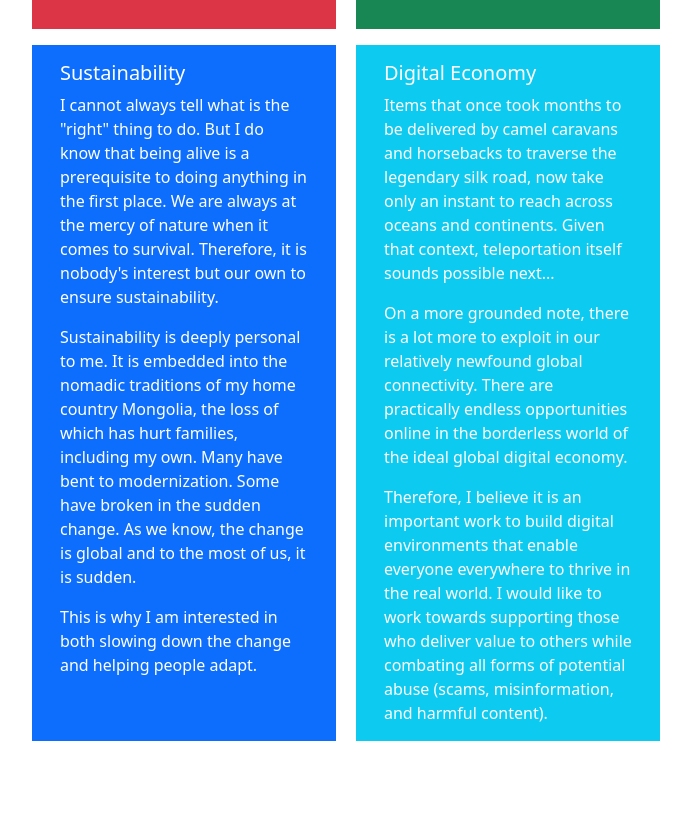
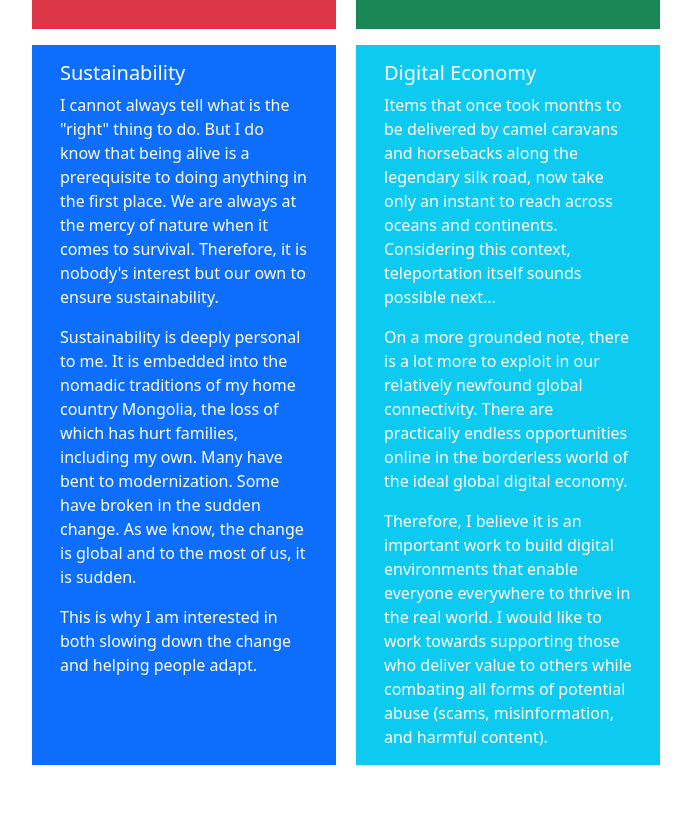
Before and after one commit to MunkhtulgaB/munkhtulgab.github.io, a plain HTML site: page index.html in a window 1280 px wide. Shown: the part 3269-4103 px from the top of the page, without its empty margins (148-839 px from the left). Drawn offline with nearby package versions, Linux system fonts and the light colour scheme.

Commit message:
Minor wording change on an interest card

```diff
--- a/index.html
+++ b/index.html
@@ -203,9 +203,9 @@
           <div class="card-body">
             <h5 class="card-title">Digital Economy</h5>
             <p class="card-text">
-              Items that once took months to be delivered by camel caravans and horsebacks to traverse the legendary silk road,
+              Items that once took months to be delivered by camel caravans and horsebacks along the legendary silk road,
               now take only an instant to reach across oceans and continents.
-              Given that context, teleportation itself sounds possible next...
+              Considering this context, teleportation itself sounds possible next...
             </p>
 
             <p class="card-text">
```
